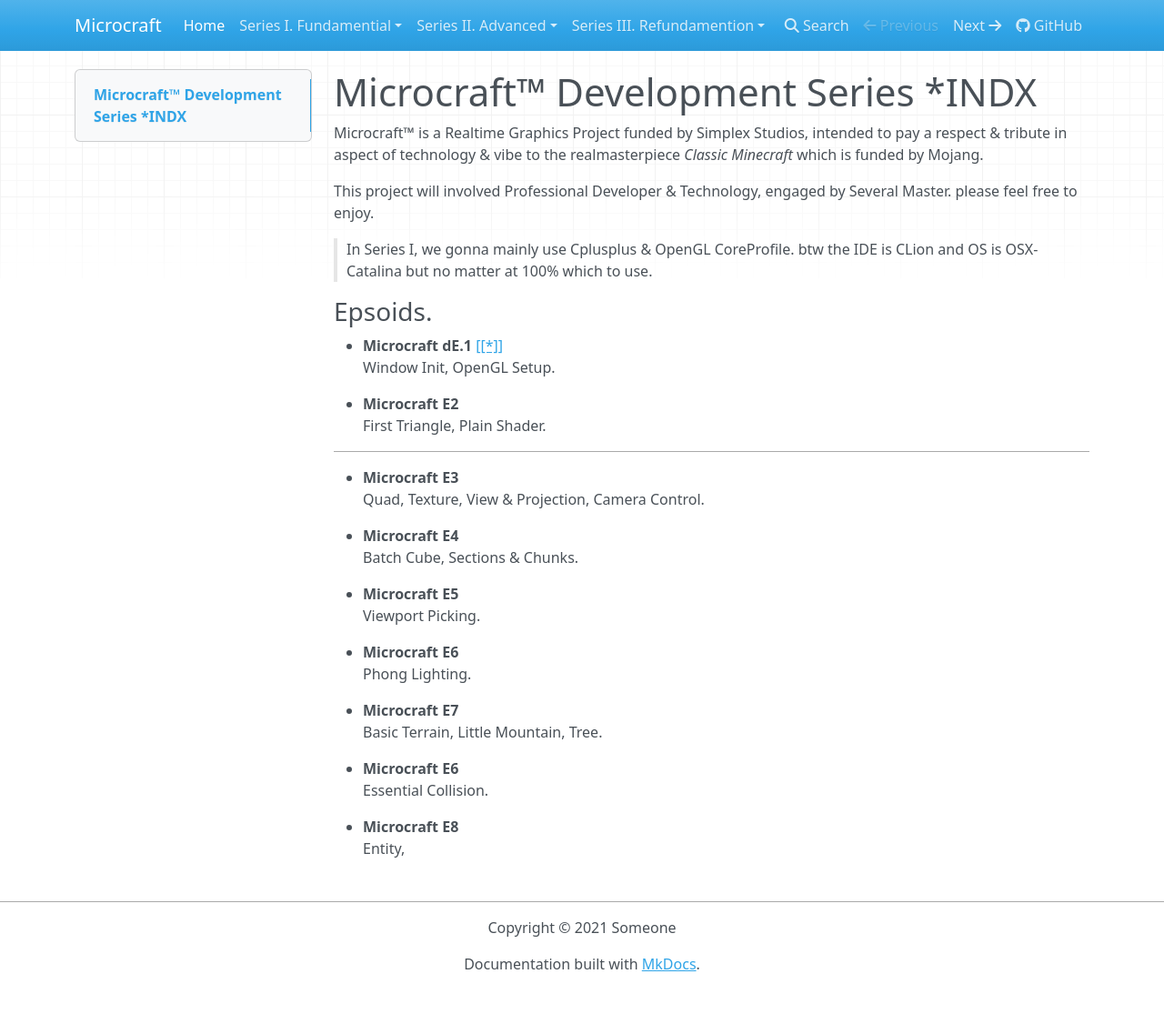
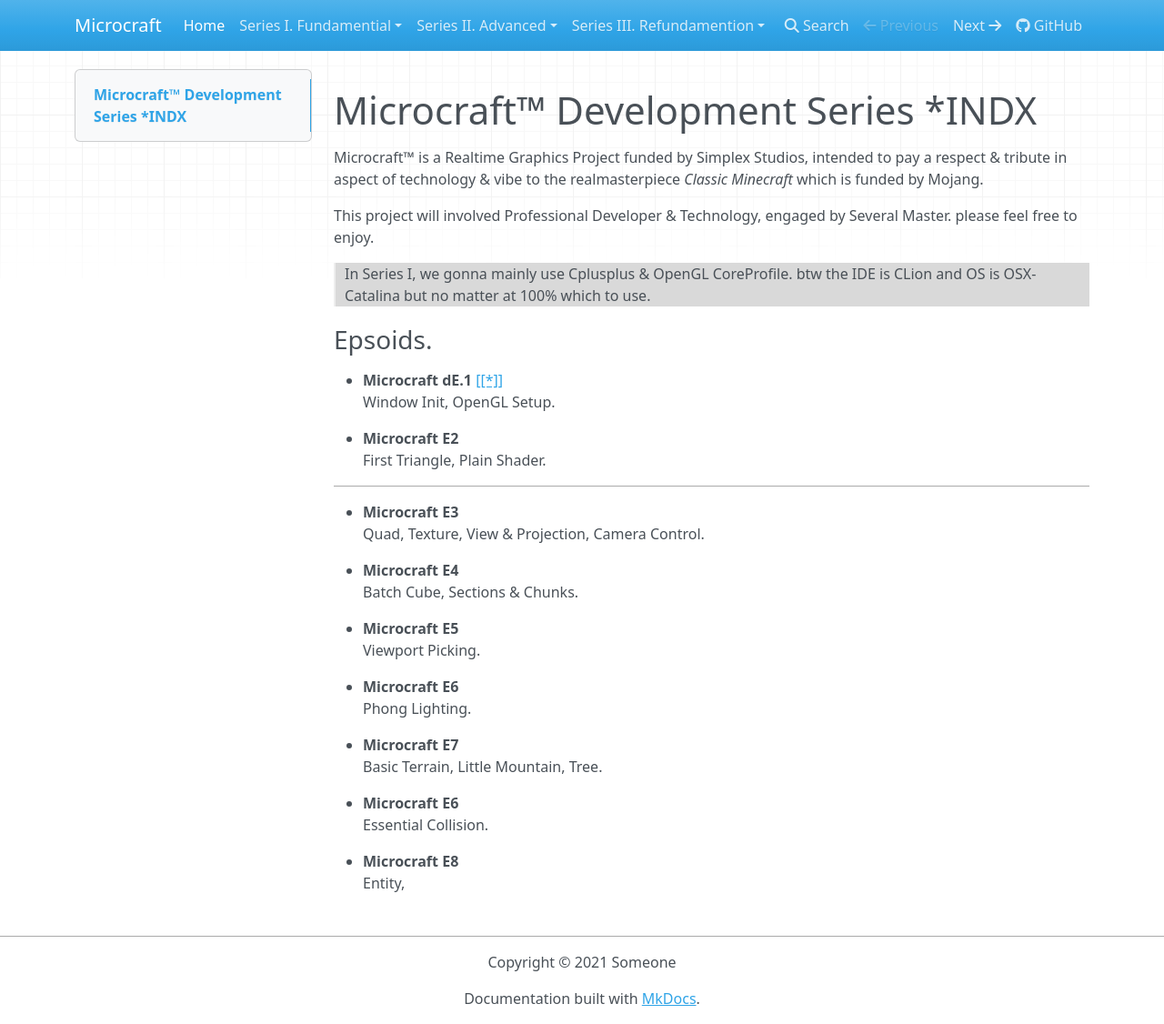
Before and after one commit to Dreamtowards/Microcraft, an MkDocs documentation site: the page built from docs/index.md, in a window 1280 px wide and 1126 px high. Shown: the whole window at 91% size. Built offline with MkDocs 1.6.1, drawn with Linux system fonts in a browser that asks for light colours; nearby versions of some CDN libraries; old or Windows-style settings are respelled for this version of MkDocs.

Commit message:
Update mkdocs.yml

```diff
--- a/mkdocs.yml
+++ b/mkdocs.yml
@@ -24,6 +24,8 @@
       - Microcraft S3E1. Marching Cube MC1998 ISO Surface.: a.md
       - Microcraft S3E2. Triplanar Mapping.: a.md
 
+extra_css:
+  - "_ext_style.css"
 
 markdown_extensions:
   - admonition
```
